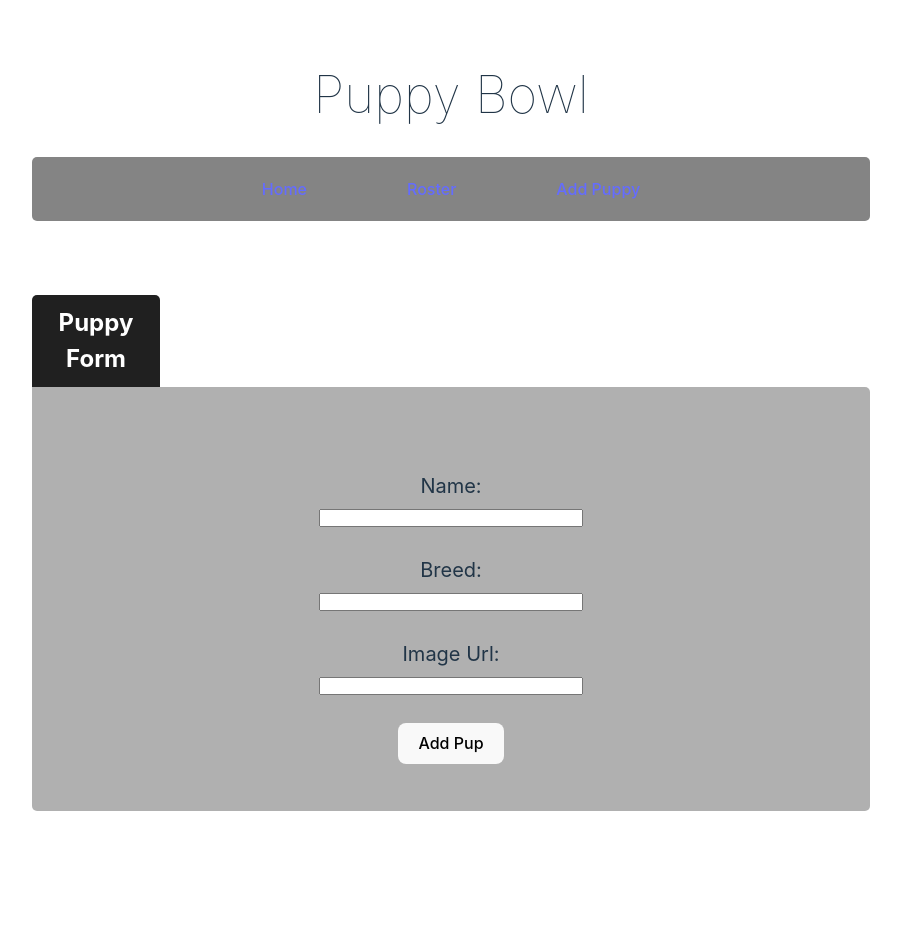
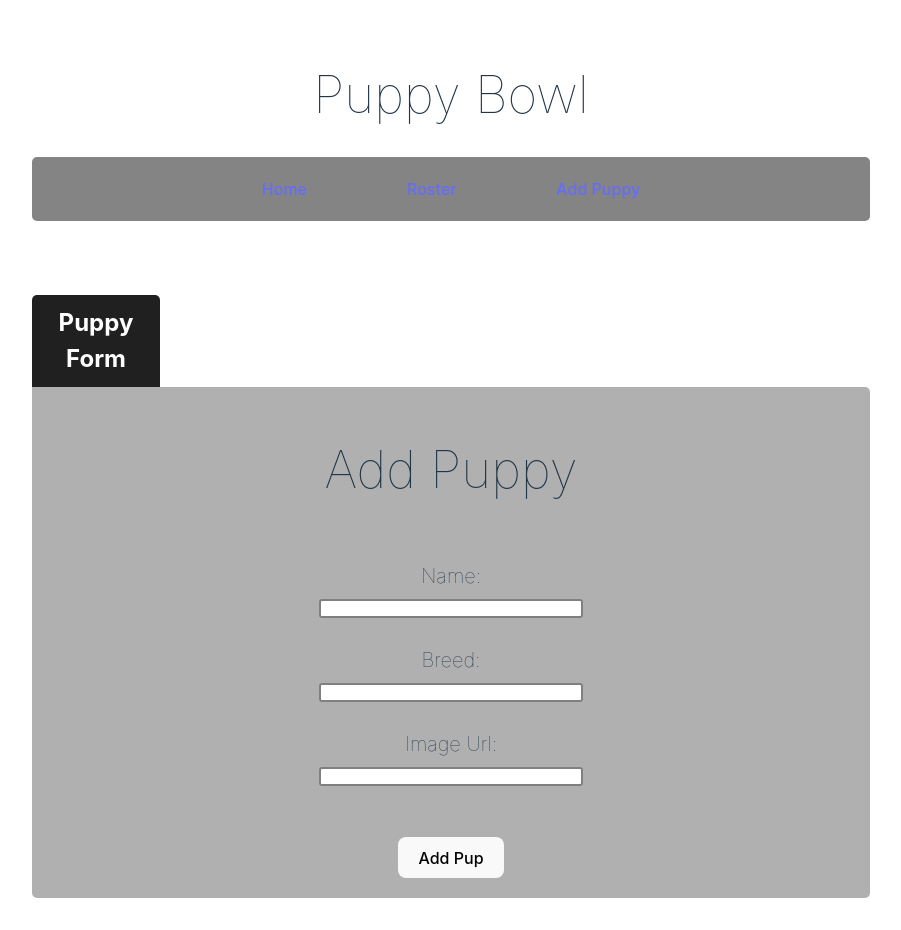
Before and after one commit to KadenReynolds/PuppyBowlReact, a React (Vite) app: page /puppyForm in a window 1280 px wide. Shown: the whole page, without its empty margins (189-1090 px from the left). Before the commit the page ends 843 px from the top, so only its background shows below. Built offline with nearby package versions, Linux system fonts and the light colour scheme; no server answers.

Commit message:
Added delete button to single player

```diff
--- a/src/App.css
+++ b/src/App.css
@@ -1,3 +1,4 @@
+
 #root {
   max-width: 1280px;
   margin: 0 auto;
@@ -94,6 +95,13 @@ nav > *:hover{
   width: 50%;
 }
 
+.singlePupDelete:hover{
+  font-weight: bolder;
+  color: rgb(200, 0, 0);
+  border: 2px solid ;
+  border-color: rgb(150, 0, 0);
+}
+
 form{
   margin-top: 5svw;
 }
@@ -101,6 +109,7 @@ form{
 form > label{
   font-size: 1.25em;
   text-align: left;
+  font-weight: lighter;
 }
 
 form > label > *{
@@ -109,6 +118,8 @@ form > label > *{
   height: 1svw;
   font-weight: bolder;
   font-style: italic;
+  border-radius: 3px;
+  border: 2px solid grey;
 }
 
 .puppyFormDiv{
--- a/src/App.jsx
+++ b/src/App.jsx
@@ -12,15 +12,16 @@ function App() {
   const [puppies, setPuppies] = useState([])
 
   useEffect(() => {
-    async function fetchPuppies(){
-      let response = await fetch(`${API_URL}`)
-      let result = await response.json()
-
-      console.log(result.data.players)
-      setPuppies(result.data.players)
-    }
     fetchPuppies()
   }, [])
+
+  async function fetchPuppies(){
+    let response = await fetch(`${API_URL}`)
+    let result = await response.json()
+
+    console.log(result.data.players)
+    setPuppies(result.data.players)
+  }
 
   return (
     <>
@@ -35,9 +36,9 @@ function App() {
       <div>
         <Routes>
           <Route path='/' element={<Home/>}/>
-          <Route path='/puppyRoster' element={<PuppyList puppies={puppies} setPuppies={setPuppies}/>}/>
+          <Route path='/puppyRoster' element={<PuppyList puppies={puppies} setPuppies={setPuppies}/>} fetchPuppies={fetchPuppies}/>
           <Route path='/puppyRoster/:puppyIndex' element={<Puppy puppies={puppies}/>}/>
-          <Route path='/puppyForm' element={<AddPuppyForm/>}/>
+          <Route path='/puppyForm' element={<AddPuppyForm fetchPuppies={fetchPuppies}/>}/>
         </Routes>
       </div>
     </>
--- a/src/components/AddPuppyForm.jsx
+++ b/src/components/AddPuppyForm.jsx
@@ -3,7 +3,7 @@ import { useNavigate } from 'react-router-dom'
 
 const API_URL = "https://fsa-puppy-bowl.herokuapp.com/api/2109-FTB-ET-WEB-FT/players"
 
-export default function AddPuppyForm(){
+export default function AddPuppyForm({fetchPuppies}){
   const [name, setName] = useState("")
   const [breed, setBreed] = useState("")
   const [imageUrl, setImageUrl] = useState("")
@@ -25,10 +25,14 @@ export default function AddPuppyForm(){
       })
       let result = await response.json()
       console.log(result)
-      window.location.reload()
+      fetchPuppies()
     } catch (error) {
       setError(error.message)
     }
+
+    setName("")
+    setBreed("")
+    setImageUrl("")
   }
 
 
@@ -36,19 +40,20 @@ export default function AddPuppyForm(){
     <>
       <h2 className="sectionHeader">Puppy Form</h2>
       <div className="puppyFormDiv">
+        <h1>Add Puppy</h1>
         {error && <p>{error}</p>}
         <form action="" onSubmit={handleSubmit}>
           <label>
             Name:{" "}
             <br />
-            <input type="text" value={name} onChange={(e) => setName(e.target.value)}/>
+            <input type="text" required value={name} onChange={(e) => setName(e.target.value)}/>
           </label>
           <br />
           <br />
           <label>
             Breed:{" "}
             <br />
-            <input type="text" value={breed} onChange={(e) => setBreed(e.target.value)}/>
+            <input type="text" required value={breed} onChange={(e) => setBreed(e.target.value)}/>
           </label>
           <br />
           <br />
@@ -59,6 +64,7 @@ export default function AddPuppyForm(){
           </label>
           <br />
           <br />
+          <br />
           <button>Add Pup</button>
         </form>
       </div>
--- a/src/components/Puppy.jsx
+++ b/src/components/Puppy.jsx
@@ -1,8 +1,25 @@
 import { useParams } from "react-router-dom";
+import { useState } from "react";
+import empty from '../assets/empty-trash.png'
 
 export default function Puppy({puppies}){
+  const [error, setError] = useState(null)
+
   let {puppyIndex} = useParams()
   console.log(puppies[puppyIndex])
+
+  // async function deletePuppy(event){
+  //   event.preventDefault()
+  //   try {
+  //     let response = await fetch(`${API_URL}/${id}`, {
+  //       method:"DELETE",
+  //     })
+  //     let result = await response.json()
+  //     fetchPuppies()
+  //   } catch (error) {
+  //     setError(error.message)
+  //   }
+  // }
 
   return(
     <>
@@ -10,9 +27,15 @@ export default function Puppy({puppies}){
         <div>
           <h2 className="singlePupHeaders">{puppies[puppyIndex].name}</h2>
           <h2 className="singlePupHeaders">{puppies[puppyIndex].breed}</h2>
-          <h3>Team Id: {puppies[puppyIndex].teamId}</h3>
-          <h3>Status: {puppies[puppyIndex].status}</h3>
+          <h3>Team : Player</h3>
+          <h3>#{puppies[puppyIndex].teamId} : #{puppies[puppyIndex].id}</h3>
+          <h4>Status: {puppies[puppyIndex].status}</h4>
           <img id="singlePupImg" src={puppies[puppyIndex].imageUrl} alt={puppies[puppyIndex].name} />
+          <br />
+          <br />
+          <button className="singlePupDelete">
+                  X
+          </button>
         </div>
       :
           <p>Please choose valid ID</p>
--- a/src/components/PuppyList.jsx
+++ b/src/components/PuppyList.jsx
@@ -5,7 +5,7 @@ import full from '../assets/full-trash.png'
 
 const API_URL = "https://fsa-puppy-bowl.herokuapp.com/api/2109-FTB-ET-WEB-FT/players"
 
-export default function PuppyList({puppies, setPuppies}){
+export default function PuppyList({puppies, setPuppies, fetchPuppies}){
   const [id, setId] = useState("")
   const [error, setError] = useState(null)
 
@@ -18,7 +18,7 @@ export default function PuppyList({puppies, setPuppies}){
         method:"DELETE",
       })
       let result = await response.json()
-      window.location.reload()
+      fetchPuppies()
     } catch (error) {
       setError(error.message)
     }
@@ -29,12 +29,14 @@ export default function PuppyList({puppies, setPuppies}){
       <h2 className="sectionHeader">Puppies Roster</h2>
       <div className="puppyGridDiv">
         {error && <p>{error}</p>}
-        {puppies.map((puppy) => {
+        {puppies.length ?
+          puppies.map((puppy) => {
             return(
               <div className="puppyDiv" key={puppy.id}>
                 <h2>{puppy.name}</h2>
                 <h3>{puppy.breed}</h3>
                 <h5>Status: {puppy.status}</h5>
+                <h6># {puppy.id}</h6>
                 <img src={puppy.imageUrl} alt={puppy.name} />
                 <br />
                 <br />
@@ -47,7 +49,10 @@ export default function PuppyList({puppies, setPuppies}){
                 </button>
               </div>
             )
-        })}
+        })
+        :
+        <h2>Loading...</h2>
+      }
       </div>
     </>
   )
```
Lines whose indentation alone changed are shown as unchanged.
